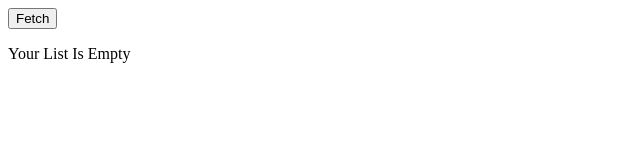
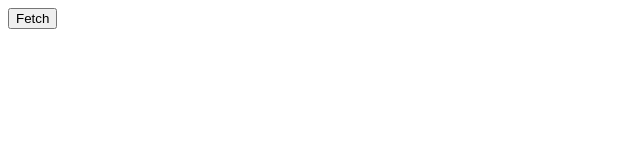
Before and after one commit to YasirHasn9/TS_in_react_redux, a React (Create React App) app in the folder rrts/: page / in a window 1280 px wide. Shown: the top 160 px of the page, without its empty margins (0-640 px from the left). Built offline with nearby package versions, Linux system fonts and the light colour scheme.

Commit message:
Tracking loading with component state

```diff
--- a/rrts/src/components/App.tsx
+++ b/rrts/src/components/App.tsx
@@ -9,9 +9,25 @@ export interface AppProps {
     fetchTodo:Function;
     removeTodo: Function
 }
-export class _App extends React.Component<AppProps>{
+
+interface AppState {
+    fetching: boolean;
+}
+export class _App extends React.Component<AppProps, AppState>{
+    constructor(props:AppProps){
+        super(props)
+        this.state = {
+            fetching:false
+        }
+    }
+    componentDidUpdate(prevProps:AppProps ):void {
+        if(!prevProps.todo.length && this.props.todo.length){
+            this.setState({fetching:false})
+        }
+    }
     onButtonClick = ():void => {
         this.props.fetchTodo()
+        this.setState({fetching:true})
     }
 
     onTodoClick = (id:number):void => {
@@ -34,7 +50,10 @@ export class _App extends React.Component<AppProps>{
         return (
             <div>
                 <button onClick={this.onButtonClick}>Fetch</button>
-                {this.props.todo.length === 0 ? <p>Your List Is Empty</p>: this.renderList()}
+                {
+                    this.state.fetching ? "LOADING" : null
+                }
+                {this.renderList()}
             </div>
         )
     }
```
Also changed, not shown: 1 other file (tests, documents, lock files or other folders).
